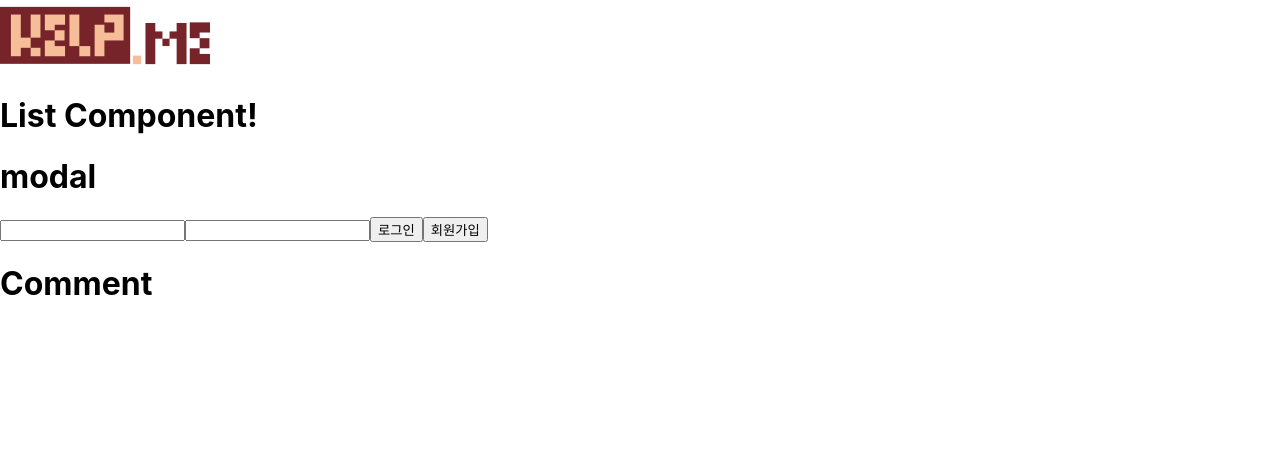
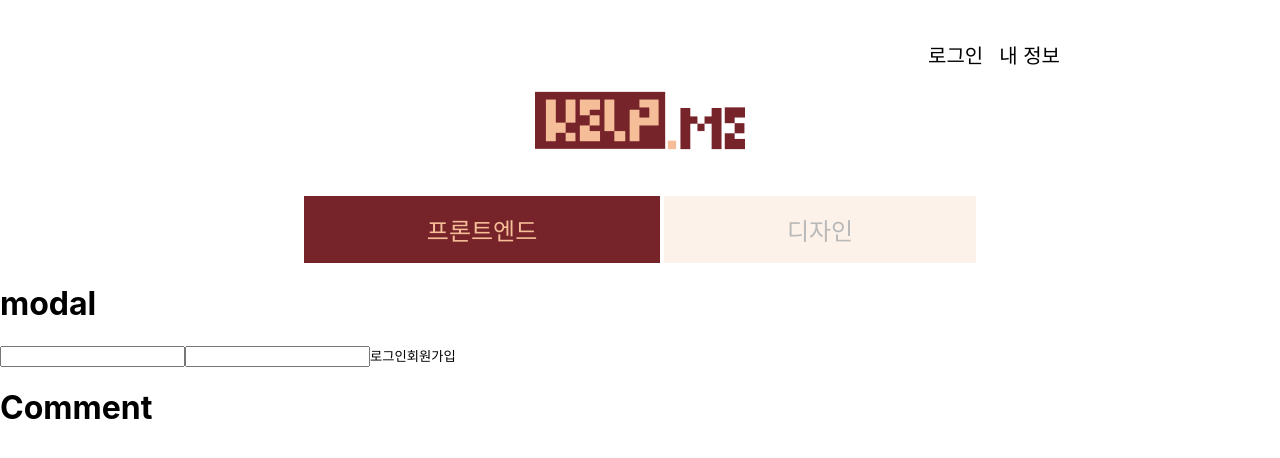
Before and after one commit to SEANsomething/Help_Me_Board, a React (Create React App) app: page / in a window 1280 px wide. Shown: the top 458 px of the page. Built offline with nearby package versions, Linux system fonts and the light colour scheme; the HTML template or start-up script is replaced by a standard one.

Commit message:
헤더, 리스트 css 작업

```diff
--- a/src/components/Header.jsx
+++ b/src/components/Header.jsx
@@ -1,7 +1,17 @@
 import logo from 'assets/images/logo.png';
 
 export default function Header() {
-	return <header>
-		<img src={logo} alt="" />
+	return <header className='header'>
+		<div className='header__links'>
+			<button className='btn-text'>
+				내 정보
+			</button>
+			<button className='btn-text'>
+				로그인
+			</button>
+		</div>
+		<div className='header__logo'>
+			<img src={logo} alt="로고" />
+		</div>
 	</header>;
 }
--- a/src/components/List.jsx
+++ b/src/components/List.jsx
@@ -1,3 +1,9 @@
 export default function List() {
-	return <h1>List Component!</h1>
+	return <div className="list-block">
+		<div className="list-block__tab">
+			<button className="list-block__tab__item list-block__tab__item--active">프론트엔드</button>
+			<button className="list-block__tab__item">디자인</button>
+		</div>
+		<div className="list-block__post-list"></div>
+	</div>
 }
--- a/src/index.css
+++ b/src/index.css
@@ -12,8 +12,76 @@ code {
     monospace;
 }
 
+button {
+	background: inherit ; border:none; box-shadow:none; border-radius:0; padding:0; overflow:visible; cursor:pointer
+}
+
 /*
- main: #F5BE98, #FDF2EA
- sub: #76232A
- gray: #222222, #424242, #B9B9B9, #BDBDBD, #DFDFDF, #F4F4F4
- */
+	main: #F5BE98, #FDF2EA
+	sub: #76232A
+	gray: #222222, #424242, #B9B9B9, #BDBDBD, #DFDFDF, #F4F4F4
+*/
+
+/* common */
+.btn-text {
+	text-decoration: none;
+	font-size: 20px;
+}
+.btn-text--lg {
+	font-size: 32px;
+}
+
+.btn-text:hover {
+	cursor: pointer;
+}
+
+/* header */
+.header__links {
+	display: flex;
+	margin: 0 auto;
+	max-width: 840px;
+	flex-direction: row-reverse;
+	padding-top: 40px;
+	gap: 16px;
+	color: #222222;
+	font-size: 16px;
+	font-weight: 400;
+}
+
+.header__logo {
+	display: flex;
+	margin: 0 auto;
+	padding-top: 16px;
+	justify-content: center;
+	max-width: 840px;
+}
+
+/* list */
+.list-block {
+	display: flex;
+	margin: 0 auto;
+	max-width: 840px;
+	padding-top: 40px;
+	justify-content: center;
+}
+
+.list-block__tab {
+	display: flex;
+	flex-wrap: wrap;
+	width: 80%;
+	gap: 4px;
+}
+
+.list-block__tab__item {
+	flex-grow: 1;
+	text-align: center;
+	background-color: #FDF2EA;
+	color: #B9B9B9;
+	font-size: 24px;
+	padding: 1rem 0;
+}
+
+.list-block__tab__item--active {
+	background-color: #76232A;
+	color: #F5BE98;
+}
```
